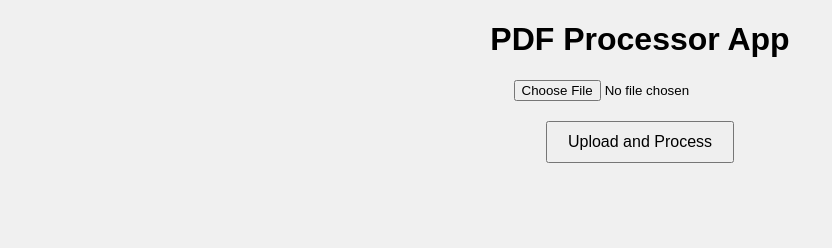
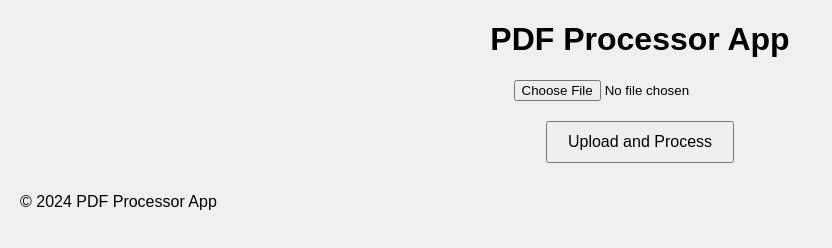
Before and after one commit to defroged/pdf-processor-app, a website: page public/index.html in a window 1280 px wide. Shown: the whole page, without its empty margins (0-832 px from the left). Drawn offline with Linux system fonts and the light colour scheme.

Commit message:
Add footer to index.html

```diff
--- a/public/index.html
+++ b/public/index.html
@@ -15,6 +15,11 @@
         <!-- Processed PDF or results will appear here -->
     </div>
 
+		<footer>
+    <p>&copy; 2024 PDF Processor App</p>
+</footer>
+
     <script src="script.js"></script>
+
 </body>
 </html>
```
